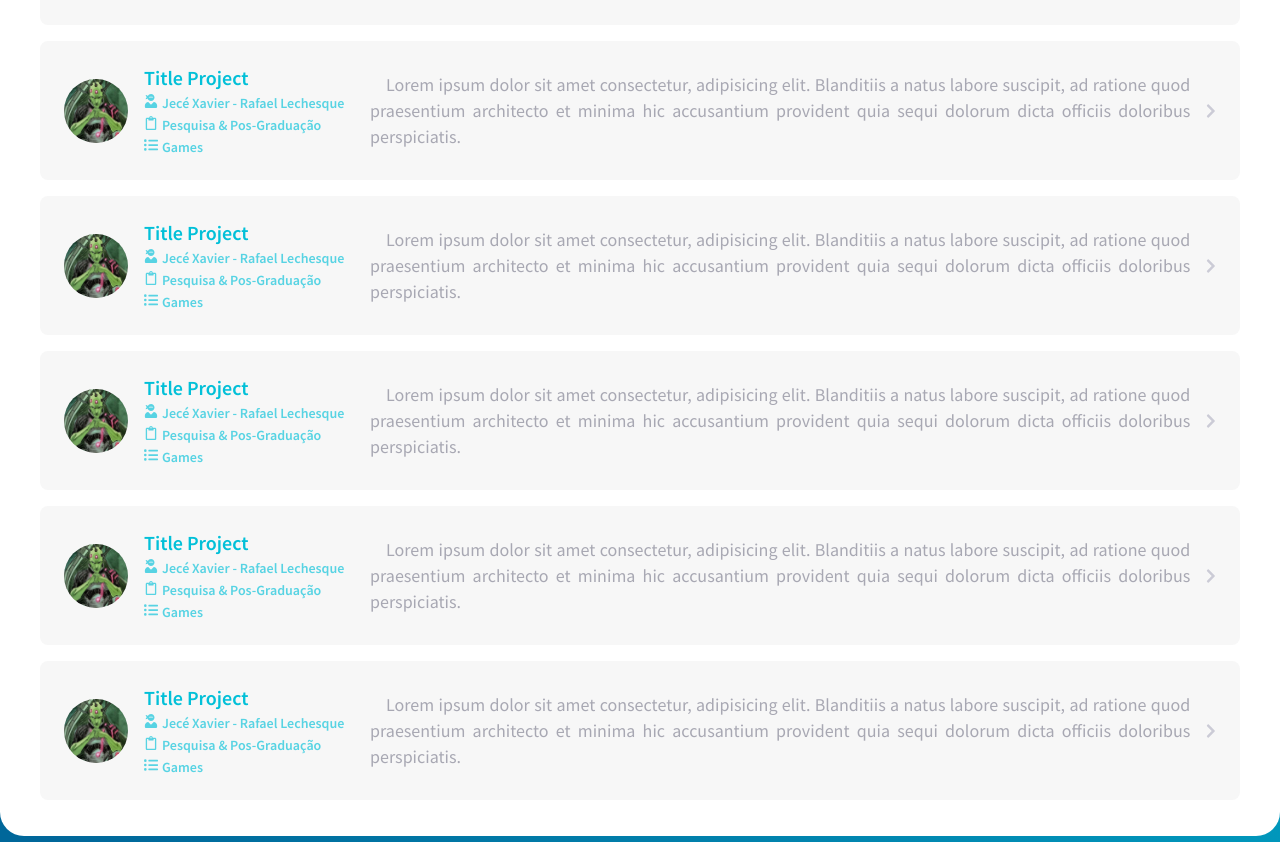
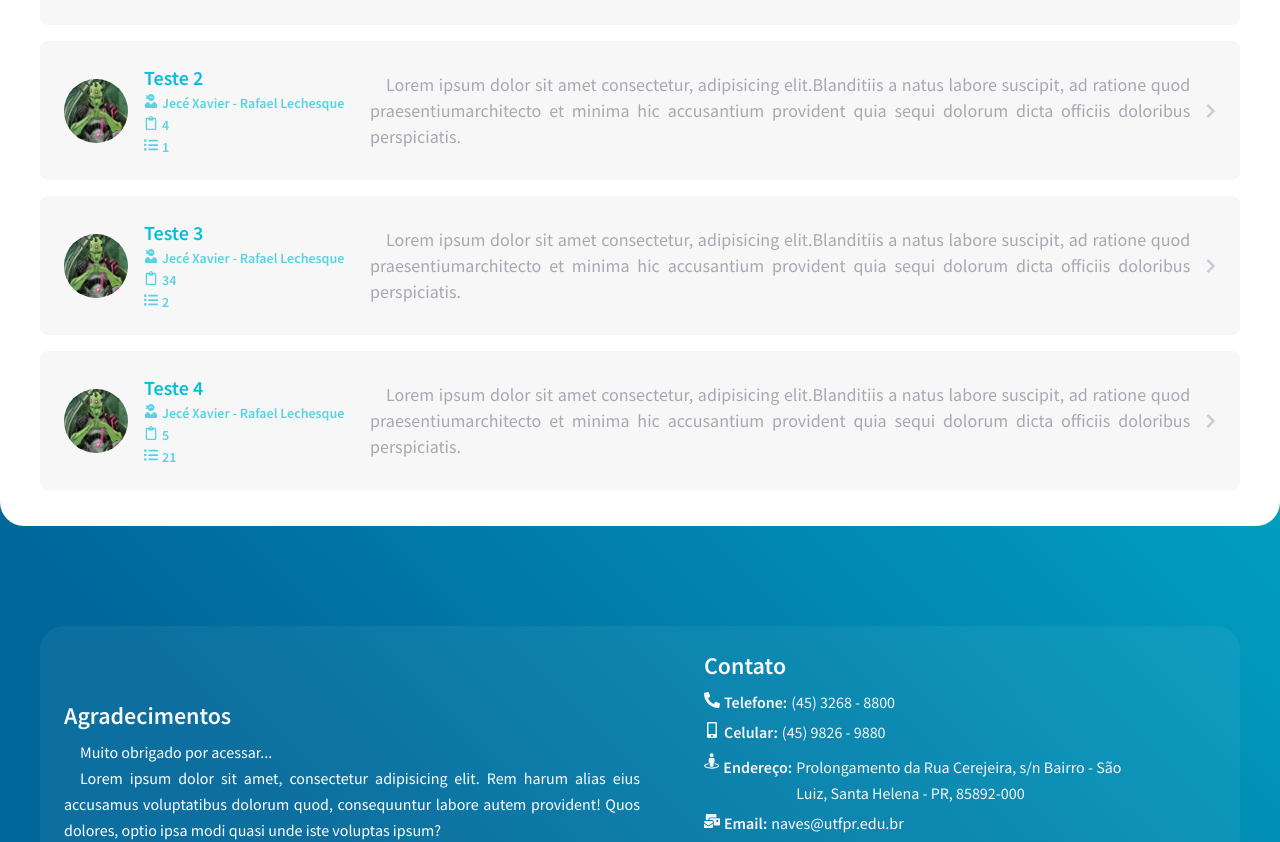
Before and after one commit to lamiautfpr/GTI01-2020---Site-LAMIA, a React (Create React App) app in the folder frontend/: page /projects in a window 1280 px wide. Shown: the part 719-1561 px from the top of the page. Built offline with nearby package versions, Linux system fonts and the light colour scheme.

Commit message:
Criando Filtro de AreaExprensive

```diff
--- a/frontend/src/components/SelectBox/index.tsx
+++ b/frontend/src/components/SelectBox/index.tsx
@@ -1,4 +1,4 @@
-import React from 'react';
+import React, { useState } from 'react';
 import ReactDOM from 'react-dom';
 
 import { Theme } from 'react-select';
@@ -7,10 +7,7 @@ import { transparentize } from 'polished';
 import { primaryColor, secondaryColor } from '../../styles/paletsColores';
 import { Container, Label } from './style';
 
-interface SelectItem {
-  value: string;
-  label: string;
-}
+import { SelectItem } from '../../../myTypes/SelectItem';
 
 interface SelectBoxProps {
   options: SelectItem[];
@@ -18,6 +15,7 @@ interface SelectBoxProps {
   label: string;
   isMulti?: boolean;
   width?: number;
+  onChange?: any;
 }
 
 const SelectBox: React.FC<SelectBoxProps> = ({
@@ -26,6 +24,7 @@ const SelectBox: React.FC<SelectBoxProps> = ({
   label,
   isMulti = false,
   width = 150,
+  onChange,
 }) => {
   const animatedComponents = makeAnimated();
 
@@ -62,6 +61,7 @@ const SelectBox: React.FC<SelectBoxProps> = ({
         defaultValue={options[0]}
         isMulti={isMulti}
         width={width}
+        onChange={onChange}
       />
     </>
   );
--- a/frontend/src/pages/Projects/index.tsx
+++ b/frontend/src/pages/Projects/index.tsx
@@ -1,5 +1,5 @@
 /* eslint-disable jsx-a11y/label-has-associated-control */
-import React from 'react';
+import React, { useState, useEffect } from 'react';
 import ReactDOM from 'react-dom';
 
 import { Link } from 'react-router-dom';
@@ -11,6 +11,8 @@ import {
   FaSortAlphaDownAlt,
 } from 'react-icons/fa';
 import imgTeste from '../../assets/Teste.jpg';
+import { SelectItem } from '../../../myTypes/SelectItem';
+import { TypeWork } from '../../../myTypes/TypeWork';
 
 import { Main, Projects } from './style';
 import Header from '../../components/Header';
@@ -19,11 +21,46 @@ import Separator from '../../components/Separator';
 import Footer from '../../components/Footer';
 import SelectBox from '../../components/SelectBox';
 
-const areaExpensive = [
-  { value: '0', icon: <FaSortAlphaDownAlt />, label: 'Todas' },
-  { value: '1', icon: <FaSortAlphaDownAlt />, label: 'Ciência de Dados' },
-  { value: '2', icon: <FaSortAlphaDownAlt />, label: 'Visão Computacional' },
-  { value: '3', icon: <FaSortAlphaDownAlt />, label: 'Games' },
+const listWorks = [
+  {
+    id: 1,
+    title: 'Teste 1',
+    objective:
+      'Lorem ipsum dolor sit amet consectetur, adipisicing elit.Blanditiis a natus labore suscipit, ad ratione quod praesentiumarchitecto et minima hic accusantium provident quia sequi dolorum dicta officiis doloribus perspiciatis.',
+    typeWorks: [1, 2, 3],
+    areaExpensive: [1],
+  },
+  {
+    id: 2,
+    title: 'Teste 2',
+    objective:
+      'Lorem ipsum dolor sit amet consectetur, adipisicing elit.Blanditiis a natus labore suscipit, ad ratione quod praesentiumarchitecto et minima hic accusantium provident quia sequi dolorum dicta officiis doloribus perspiciatis.',
+    typeWorks: [4],
+    areaExpensive: [1],
+  },
+  {
+    id: 3,
+    title: 'Teste 3',
+    objective:
+      'Lorem ipsum dolor sit amet consectetur, adipisicing elit.Blanditiis a natus labore suscipit, ad ratione quod praesentiumarchitecto et minima hic accusantium provident quia sequi dolorum dicta officiis doloribus perspiciatis.',
+    typeWorks: [3, 4],
+    areaExpensive: [2],
+  },
+  {
+    id: 4,
+    title: 'Teste 4',
+    objective:
+      'Lorem ipsum dolor sit amet consectetur, adipisicing elit.Blanditiis a natus labore suscipit, ad ratione quod praesentiumarchitecto et minima hic accusantium provident quia sequi dolorum dicta officiis doloribus perspiciatis.',
+    typeWorks: [5],
+    areaExpensive: [2, 1],
+  },
+];
+
+const areaExpensives = [
+  { value: '0', label: 'Todas' },
+  { value: '1', label: 'Ciência de Dados' },
+  { value: '2', label: 'Visão Computacional' },
+  { value: '3', label: 'Games' },
 ];
 
 const order = [
@@ -46,6 +83,34 @@ const typeWorks = [
 ];
 
 const Home: React.FC = () => {
+  const [works, setWorks] = useState<TypeWork[]>(listWorks);
+
+  const setAreaExpensive = ({ value }: SelectItem): void => {
+    alert(`AreaExpensive selected is ${value}`);
+
+    if (value === '0') {
+      setWorks(listWorks);
+    } else {
+      setWorks(
+        listWorks.filter(function (work) {
+          return work.areaExpensive.includes(parseInt(value));
+        }),
+      );
+    }
+  };
+
+  const setTypeWorks = (typeWotks: SelectItem[]): void => {
+    const types: string[] = [];
+    typeWotks.forEach((type) => {
+      types.push(type.value);
+    });
+    alert(`AreaExpensive selected is ${types}`);
+  };
+
+  const setOrder = ({ value }: SelectItem): void => {
+    alert(`Order selected is ${value}`);
+  };
+
   return (
     <>
       <Header title="LAMIA - Projetos" />
@@ -57,9 +122,10 @@ const Home: React.FC = () => {
           <div className="areaExpensive">
             <SelectBox
               label="Áreas de Pesquisa"
-              options={areaExpensive}
+              options={areaExpensives}
               placeholder="Selecione..."
               width={250}
+              onChange={setAreaExpensive}
             />
           </div>
           <div className="typeWorks">
@@ -69,6 +135,7 @@ const Home: React.FC = () => {
               placeholder="Selecione..."
               width={550}
               isMulti
+              onChange={setTypeWorks}
             />
           </div>
           <div className="order">
@@ -77,6 +144,7 @@ const Home: React.FC = () => {
               label="Ordenação"
               options={order}
               placeholder="Selecione..."
+              onChange={setOrder}
             />
           </div>
         </section>
@@ -84,168 +152,31 @@ const Home: React.FC = () => {
         <Separator />
 
         <Projects>
-          <Link to="teste">
+          {works.map((work) => (
+            <Link key={work.id} to="teste">
               <img src={imgTeste} alt="Teste" />
 
               <strong>
-              Title Project
+                {work.title}
                 <span>
                   <FaUserNinja size={14} />
                   Jecé Xavier - Rafael Lechesque
                 </span>
                 <span>
                   <FaRegClipboard size={14} />
-                Pesquisa & Pos-Graduação
+                  {/* Pesquisa & Pos-Graduação */}
+                  {work.typeWorks}
                 </span>
                 <span>
                   <FaListUl size={14} />
-                Games
+                  {work.areaExpensive}
                 </span>
               </strong>
-            <p>
-              Lorem ipsum dolor sit amet consectetur, adipisicing elit.
-              Blanditiis a natus labore suscipit, ad ratione quod praesentium
-              architecto et minima hic accusantium provident quia sequi dolorum
-              dicta officiis doloribus perspiciatis.
-            </p>
+              <p>{work.objective}</p>
 
               <FaChevronRight size={20} />
             </Link>
-          <Link to="teste">
-            <img src={imgTeste} alt="Teste" />
-
-            <strong>
-              Title Project
-              <span>
-                <FaUserNinja size={14} />
-                Jecé Xavier - Rafael Lechesque
-              </span>
-              <span>
-                <FaRegClipboard size={14} />
-                Pesquisa & Pos-Graduação
-              </span>
-              <span>
-                <FaListUl size={14} />
-                Games
-              </span>
-            </strong>
-            <p>
-              Lorem ipsum dolor sit amet consectetur, adipisicing elit.
-              Blanditiis a natus labore suscipit, ad ratione quod praesentium
-              architecto et minima hic accusantium provident quia sequi dolorum
-              dicta officiis doloribus perspiciatis.
-            </p>
-
-            <FaChevronRight size={20} />
-          </Link>
-          <Link to="teste">
-            <img src={imgTeste} alt="Teste" />
-
-            <strong>
-              Title Project
-              <span>
-                <FaUserNinja size={14} />
-                Jecé Xavier - Rafael Lechesque
-              </span>
-              <span>
-                <FaRegClipboard size={14} />
-                Pesquisa & Pos-Graduação
-              </span>
-              <span>
-                <FaListUl size={14} />
-                Games
-              </span>
-            </strong>
-            <p>
-              Lorem ipsum dolor sit amet consectetur, adipisicing elit.
-              Blanditiis a natus labore suscipit, ad ratione quod praesentium
-              architecto et minima hic accusantium provident quia sequi dolorum
-              dicta officiis doloribus perspiciatis.
-            </p>
-
-            <FaChevronRight size={20} />
-          </Link>
-          <Link to="teste">
-            <img src={imgTeste} alt="Teste" />
-
-            <strong>
-              Title Project
-              <span>
-                <FaUserNinja size={14} />
-                Jecé Xavier - Rafael Lechesque
-              </span>
-              <span>
-                <FaRegClipboard size={14} />
-                Pesquisa & Pos-Graduação
-              </span>
-              <span>
-                <FaListUl size={14} />
-                Games
-              </span>
-            </strong>
-            <p>
-              Lorem ipsum dolor sit amet consectetur, adipisicing elit.
-              Blanditiis a natus labore suscipit, ad ratione quod praesentium
-              architecto et minima hic accusantium provident quia sequi dolorum
-              dicta officiis doloribus perspiciatis.
-            </p>
-
-            <FaChevronRight size={20} />
-          </Link>
-          <Link to="teste">
-            <img src={imgTeste} alt="Teste" />
-
-            <strong>
-              Title Project
-              <span>
-                <FaUserNinja size={14} />
-                Jecé Xavier - Rafael Lechesque
-              </span>
-              <span>
-                <FaRegClipboard size={14} />
-                Pesquisa & Pos-Graduação
-              </span>
-              <span>
-                <FaListUl size={14} />
-                Games
-              </span>
-            </strong>
-            <p>
-              Lorem ipsum dolor sit amet consectetur, adipisicing elit.
-              Blanditiis a natus labore suscipit, ad ratione quod praesentium
-              architecto et minima hic accusantium provident quia sequi dolorum
-              dicta officiis doloribus perspiciatis.
-            </p>
-
-            <FaChevronRight size={20} />
-          </Link>
-          <Link to="teste">
-            <img src={imgTeste} alt="Teste" />
-
-            <strong>
-              Title Project
-              <span>
-                <FaUserNinja size={14} />
-                Jecé Xavier - Rafael Lechesque
-              </span>
-              <span>
-                <FaRegClipboard size={14} />
-                Pesquisa & Pos-Graduação
-              </span>
-              <span>
-                <FaListUl size={14} />
-                Games
-              </span>
-            </strong>
-            <p>
-              Lorem ipsum dolor sit amet consectetur, adipisicing elit.
-              Blanditiis a natus labore suscipit, ad ratione quod praesentium
-              architecto et minima hic accusantium provident quia sequi dolorum
-              dicta officiis doloribus perspiciatis.
-            </p>
-
-            <FaChevronRight size={20} />
-          </Link>
+          ))}
         </Projects>
       </Main>
 
```
Lines whose indentation alone changed are shown as unchanged.
